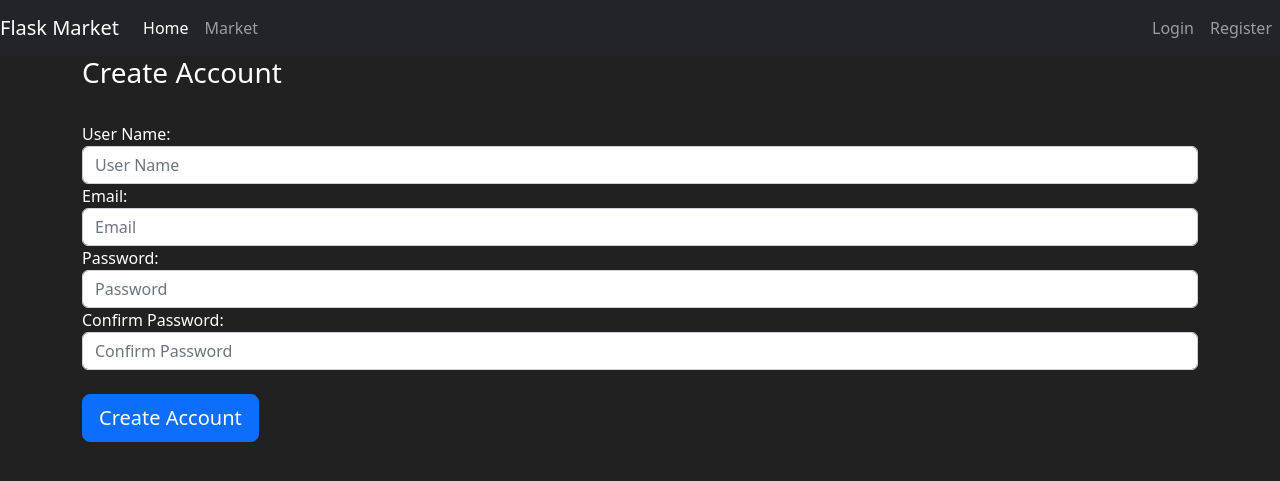
After one commit to daninsky1/flask_market, a Flask app: page /register in a window 1280 px wide. The commit adds this page. Shown: the top 481 px of the page. Run offline with Flask 2, Linux system fonts and the light colour scheme.

Commit message:
Add register page
Added register page and its form to create an account.

```diff
--- a/market/__init__.py
+++ b/market/__init__.py
@@ -4,6 +4,7 @@ from flask_sqlalchemy import SQLAlchemy
 
 app = Flask(__name__)
 app.config["SQLALCHEMY_DATABASE_URI"] = "sqlite:///market.db"
+app.config["SECRET_KEY"] = "d6462b87bf6549f692686199"
 db = SQLAlchemy(app)
 
 
--- /dev/null
+++ b/market/forms.py
@@ -0,0 +1,10 @@
+from flask_wtf import FlaskForm
+from wtforms import StringField, PasswordField, SubmitField
+
+
+class RegisterForm(FlaskForm):
+    username = StringField(label="User Name:")
+    email = StringField(label="Email:")
+    password1 = PasswordField(label="Password:")
+    password2 = PasswordField(label="Confirm Password:")
+    submit = SubmitField(label="Create Account")
--- a/market/routes.py
+++ b/market/routes.py
@@ -1,6 +1,7 @@
 from market import app
 from market.db_models import Item
 from flask import render_template
+from market.forms import RegisterForm
 
 
 @app.route("/")
@@ -16,3 +17,8 @@ def market_page():
 @app.route("/about")
 def about_page():
     return render_template("about.html")
+
+@app.route("/register")
+def register_page():
+    form = RegisterForm()
+    return render_template("register.html", form=form)
--- a/market/templates/main_template.html
+++ b/market/templates/main_template.html
@@ -25,7 +25,7 @@
             </ul>
             <ul class="navbar-nav">
                 <li class="nav-item"><a class="nav-link" href="#">Login</a></li>
-                <li class="nav-item"><a class="nav-link" href="#">Register</a></li>
+                <li class="nav-item"><a class="nav-link" href="{{ url_for('register_page') }}">Register</a></li>
             </ul>
         </div>
     </nav>
--- /dev/null
+++ b/market/templates/register.html
@@ -0,0 +1,24 @@
+{% extends "main_template.html" %}
+
+{% block title%}
+    Register Page
+{% endblock %}
+
+{% block content %}
+    <div class="container">
+        <h1 class="h3 md-3 font-weight-normal">Create Account</h1>
+        <br>
+        <form method="POST" class="form-register" style="color:white">
+            {{ form.username.label() }}
+            {{ form.username(class="form-control", placeholder="User Name") }}
+            {{ form.email.label() }}
+            {{ form.email(class="form-control", placeholder="Email") }}
+            {{ form.password1.label() }}
+            {{ form.password1(class="form-control", placeholder="Password") }}
+            {{ form.password2.label() }}
+            {{ form.password2(class="form-control", placeholder="Confirm Password") }}
+            <br>
+            {{ form.submit(class="btn btn-lg btn-block btn-primary")}}
+        </form>
+    </div>
+{% endblock %}
```
